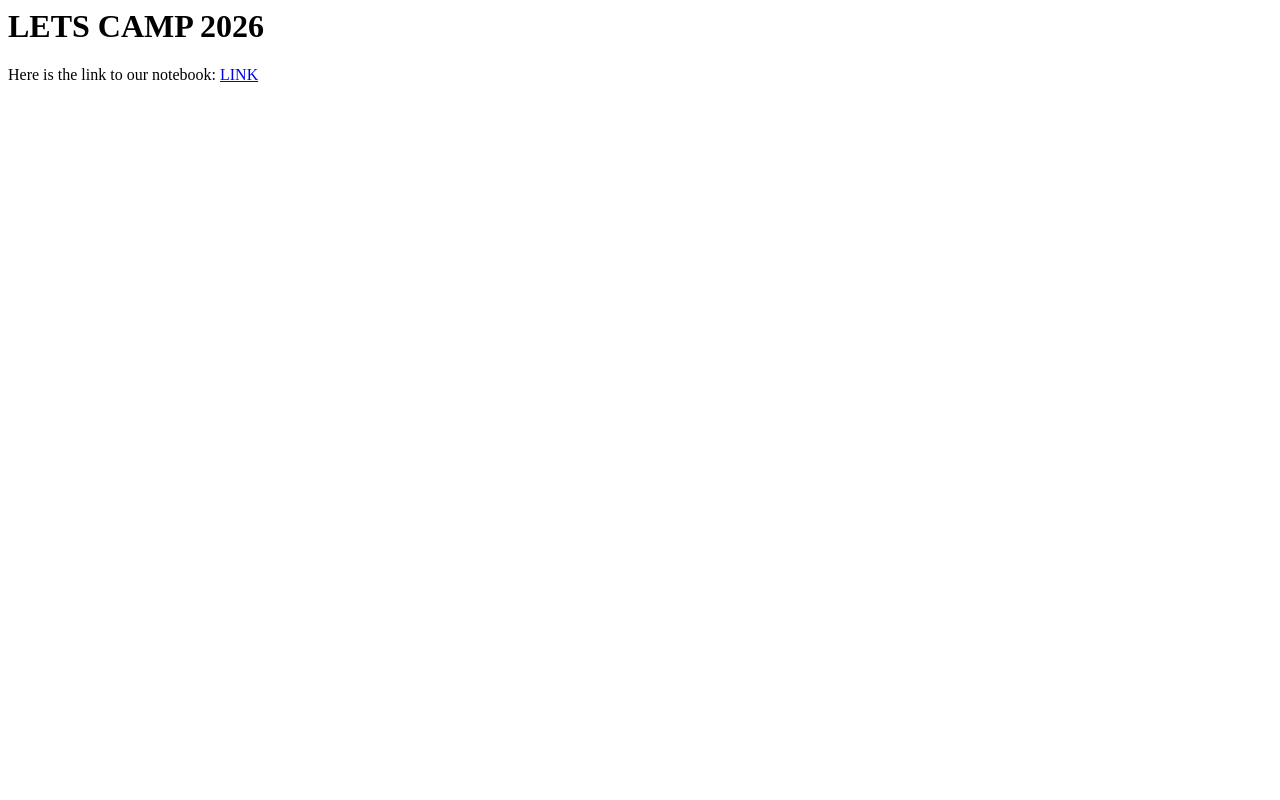
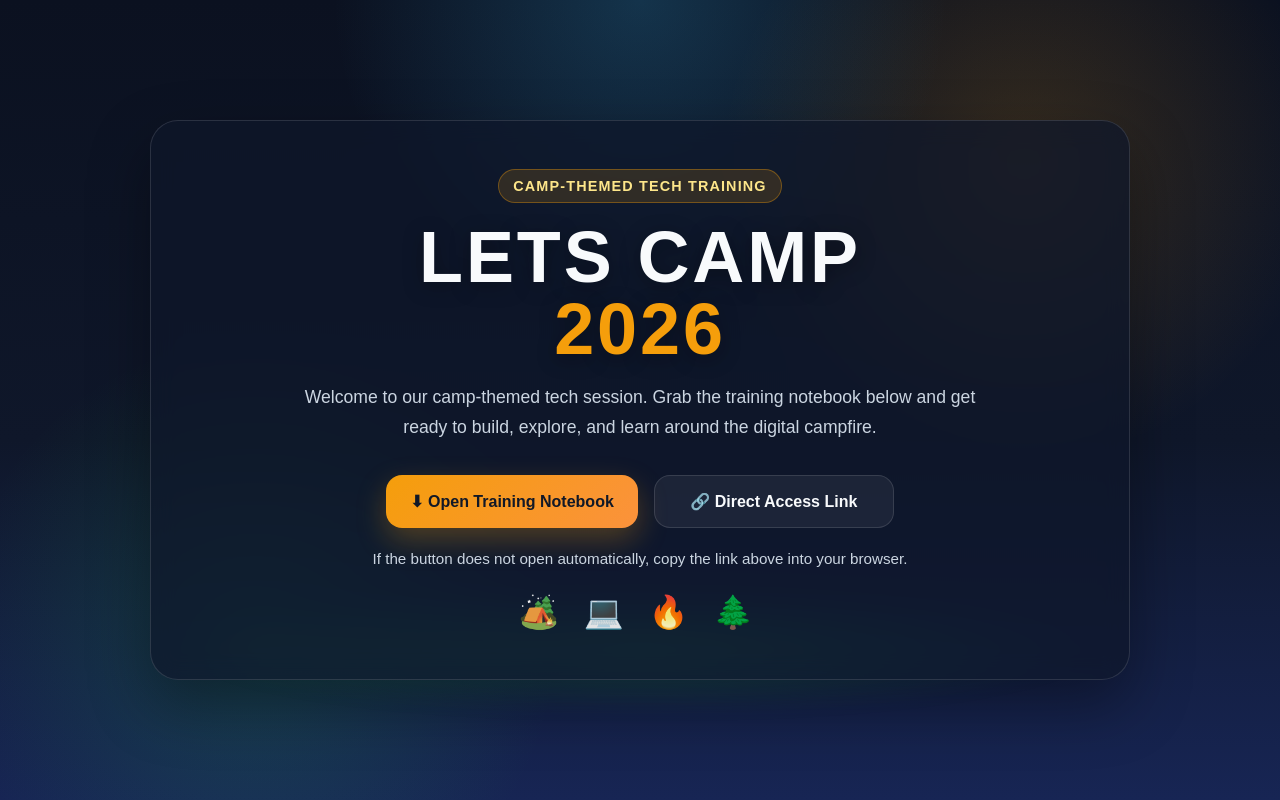
Before and after one commit to rcshepard/rcshepard.github.io, a plain HTML site: page lets/index.html in a window 1280 px wide. Drawn offline with Linux system fonts and the light colour scheme.

Commit message:
Revamp index.html with camp-themed design

```diff
--- a/lets/index.html
+++ b/lets/index.html
@@ -1,9 +1,231 @@
-<html>
-  <head></head>
+<!DOCTYPE html>
+<html lang="en">
+  <head>
+    <meta charset="UTF-8" />
+    <meta name="viewport" content="width=device-width, initial-scale=1.0" />
+    <title>LETS CAMP 2026</title>
+    <style>
+      :root {
+        --bg-dark: #0f172a;
+        --bg-mid: #1e293b;
+        --panel: rgba(15, 23, 42, 0.72);
+        --text: #f8fafc;
+        --muted: #cbd5e1;
+        --accent: #f59e0b;
+        --accent-2: #22c55e;
+        --accent-3: #38bdf8;
+      }
+
+      * {
+        box-sizing: border-box;
+      }
+
+      body {
+        margin: 0;
+        min-height: 100vh;
+        font-family: Arial, Helvetica, sans-serif;
+        color: var(--text);
+        background:
+          radial-gradient(circle at top, rgba(56, 189, 248, 0.2), transparent 30%),
+          radial-gradient(circle at 20% 80%, rgba(34, 197, 94, 0.18), transparent 25%),
+          radial-gradient(circle at 80% 20%, rgba(245, 158, 11, 0.18), transparent 25%),
+          linear-gradient(180deg, #0b1120 0%, #0f172a 55%, #172554 100%);
+        display: flex;
+        align-items: center;
+        justify-content: center;
+        padding: 24px;
+        overflow: hidden;
+      }
+
+      .scene {
+        position: relative;
+        width: 100%;
+        max-width: 980px;
+      }
+
+      .stars::before,
+      .stars::after {
+        content: "";
+        position: absolute;
+        inset: 0;
+        background-image:
+          radial-gradient(2px 2px at 10% 20%, rgba(255,255,255,0.8), transparent 50%),
+          radial-gradient(2px 2px at 25% 15%, rgba(255,255,255,0.7), transparent 50%),
+          radial-gradient(2px 2px at 70% 18%, rgba(255,255,255,0.9), transparent 50%),
+          radial-gradient(2px 2px at 85% 30%, rgba(255,255,255,0.75), transparent 50%),
+          radial-gradient(2px 2px at 60% 10%, rgba(255,255,255,0.7), transparent 50%);
+        pointer-events: none;
+      }
+
+      .card {
+        position: relative;
+        z-index: 2;
+        background: var(--panel);
+        backdrop-filter: blur(12px);
+        border: 1px solid rgba(255, 255, 255, 0.12);
+        border-radius: 28px;
+        box-shadow: 0 25px 60px rgba(0, 0, 0, 0.35);
+        padding: 48px 36px;
+        text-align: center;
+      }
+
+      .badge {
+        display: inline-block;
+        padding: 8px 14px;
+        border-radius: 999px;
+        background: rgba(245, 158, 11, 0.15);
+        border: 1px solid rgba(245, 158, 11, 0.35);
+        color: #fde68a;
+        font-size: 0.9rem;
+        font-weight: 700;
+        letter-spacing: 0.08em;
+        text-transform: uppercase;
+        margin-bottom: 18px;
+      }
+
+      h1 {
+        margin: 0;
+        font-size: clamp(2.4rem, 6vw, 4.5rem);
+        line-height: 1;
+        letter-spacing: 0.04em;
+        text-transform: uppercase;
+        text-shadow: 0 4px 20px rgba(0, 0, 0, 0.35);
+      }
+
+      .highlight {
+        display: block;
+        color: var(--accent);
+      }
+
+      .subtitle {
+        max-width: 680px;
+        margin: 18px auto 0;
+        font-size: 1.1rem;
+        line-height: 1.7;
+        color: var(--muted);
+      }
+
+      .actions {
+        margin-top: 32px;
+        display: flex;
+        flex-wrap: wrap;
+        gap: 16px;
+        justify-content: center;
+      }
+
+      .btn {
+        display: inline-flex;
+        align-items: center;
+        justify-content: center;
+        gap: 10px;
+        min-width: 240px;
+        padding: 16px 24px;
+        border-radius: 16px;
+        text-decoration: none;
+        font-weight: 800;
+        font-size: 1rem;
+        transition: transform 0.2s ease, box-shadow 0.2s ease, opacity 0.2s ease;
+      }
+
+      .btn:hover {
+        transform: translateY(-2px);
+      }
+
+      .btn-primary {
+        background: linear-gradient(135deg, var(--accent), #fb923c);
+        color: #111827;
+        box-shadow: 0 12px 30px rgba(245, 158, 11, 0.28);
+      }
+
+      .btn-secondary {
+        background: rgba(255, 255, 255, 0.06);
+        color: var(--text);
+        border: 1px solid rgba(255, 255, 255, 0.12);
+      }
+
+      .footer-note {
+        margin-top: 22px;
+        font-size: 0.95rem;
+        color: #cbd5e1;
+      }
+
+      .camp-icons {
+        margin-top: 26px;
+        font-size: 2rem;
+        letter-spacing: 0.25em;
+        opacity: 0.95;
+      }
+
+      .ground {
+        position: absolute;
+        left: 50%;
+        transform: translateX(-50%);
+        bottom: -30px;
+        width: 88%;
+        height: 120px;
+        background: radial-gradient(ellipse at center, rgba(34, 197, 94, 0.28), rgba(34, 197, 94, 0.04) 65%, transparent 75%);
+        filter: blur(8px);
+        z-index: 1;
+      }
+
+      @media (max-width: 640px) {
+        .card {
+          padding: 36px 22px;
+        }
+
+        .btn {
+          width: 100%;
+          min-width: unset;
+        }
+
+        .camp-icons {
+          font-size: 1.7rem;
+          letter-spacing: 0.18em;
+        }
+      }
+    </style>
+  </head>
   <body>
-    <h1>LETS CAMP 2026</h1>
-    <p>
-      Here is the link to our notebook: <a href="https://colab.research.google.com/drive/1EYE1vqtuFjUiMr9TiG4_fioHOETjWgJ5?usp=drive_link">LINK</a>
-    </p>
+    <div class="scene stars">
+      <div class="card">
+        <div class="badge">Camp-Themed Tech Training</div>
+
+        <h1>
+          LETS CAMP
+          <span class="highlight">2026</span>
+        </h1>
+
+        <p class="subtitle">
+          Welcome to our camp-themed tech session. Grab the training notebook below and get ready to build, explore, and learn around the digital campfire.
+        </p>
+
+        <div class="actions">
+          <a
+            class="btn btn-primary"
+            href="https://colab.research.google.com/drive/1EYE1vqtuFjUiMr9TiG4_fioHOETjWgJ5?usp=drive_link"
+            target="_blank"
+            rel="noopener noreferrer"
+          >
+            ⬇ Open Training Notebook
+          </a>
+
+          <a
+            class="btn btn-secondary"
+            href="https://colab.research.google.com/drive/1EYE1vqtuFjUiMr9TiG4_fioHOETjWgJ5?usp=drive_link"
+            download
+          >
+            🔗 Direct Access Link
+          </a>
+        </div>
+
+        <div class="footer-note">
+          If the button does not open automatically, copy the link above into your browser.
+        </div>
+
+        <div class="camp-icons">🏕️ 💻 🔥 🌲</div>
+      </div>
+
+      <div class="ground"></div>
+    </div>
   </body>
 </html>
```
